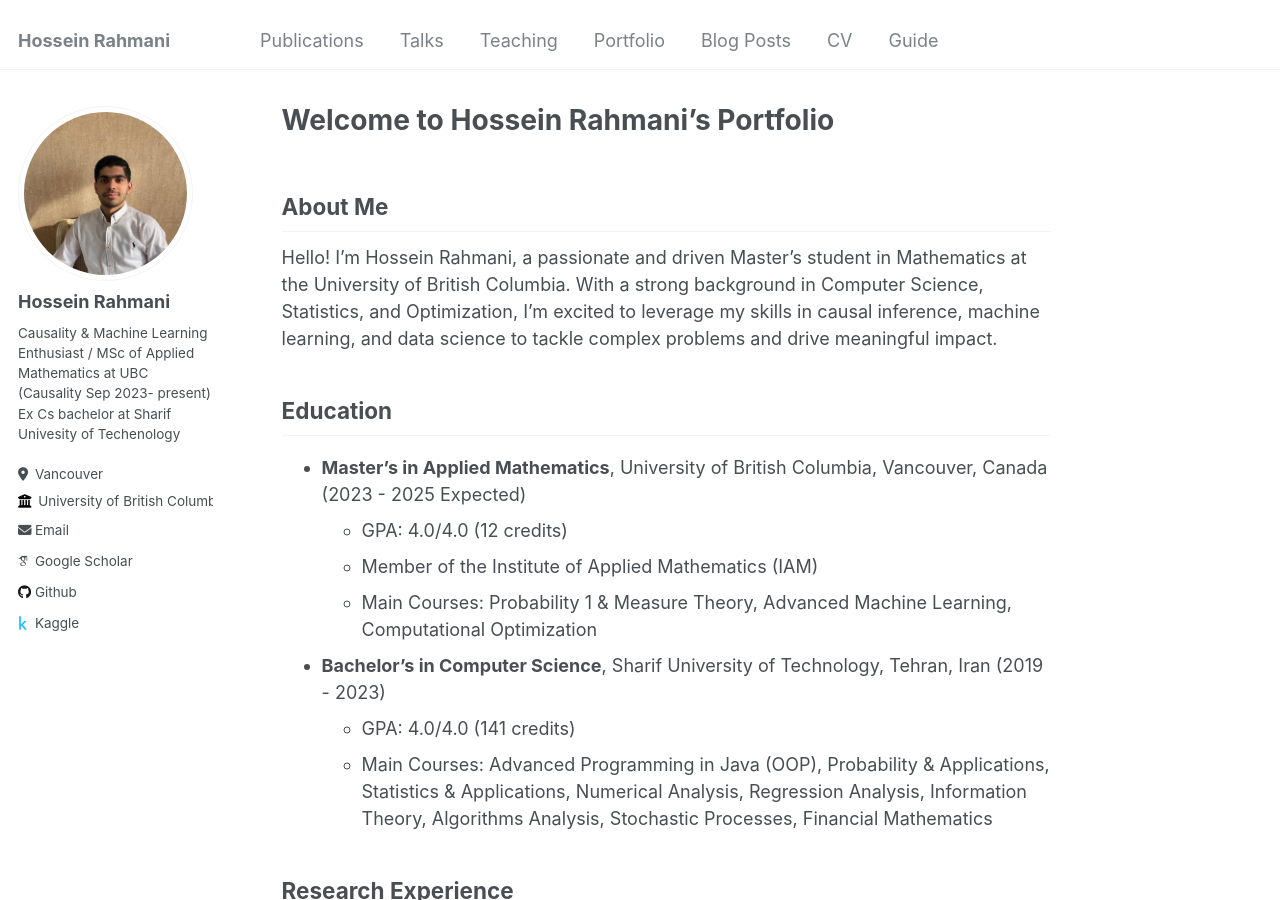
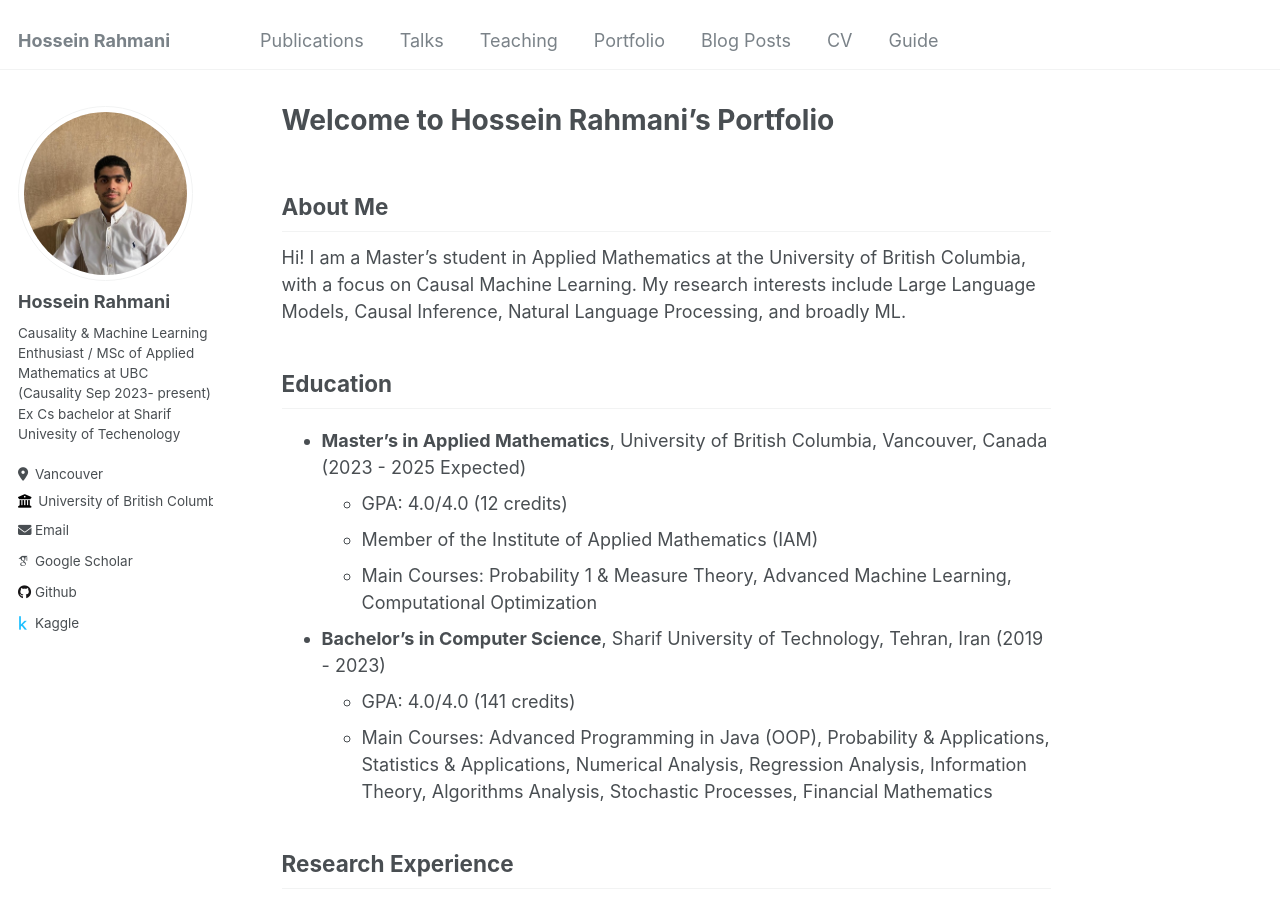
Before and after one commit to rahmani-hossein/rahmani-hossein.github.io, a Jekyll site: the page built from _pages/about.md, in a window 1280 px wide and 900 px high. Built offline with Jekyll 4.4.1, drawn with Linux system fonts in a browser that asks for light colours; some web fonts are replaced.

Commit message:
Update about.md

```diff
--- a/_pages/about.md
+++ b/_pages/about.md
@@ -10,8 +10,7 @@ redirect_from:
 
 ## About Me
 
-Hello! I'm Hossein Rahmani, a passionate and driven Master's student in Mathematics at the University of British Columbia. With a strong background in Computer Science, Statistics, and Optimization, I'm excited to leverage my skills in causal inference, machine learning, and data science to tackle complex problems and drive meaningful impact.
-
+Hi! I am a Master's student in Applied Mathematics at the University of British Columbia, with a focus on Causal Machine Learning. My research interests include Large Language Models, Causal Inference, Natural Language Processing, and broadly ML.
 
 ## Education
 
```
